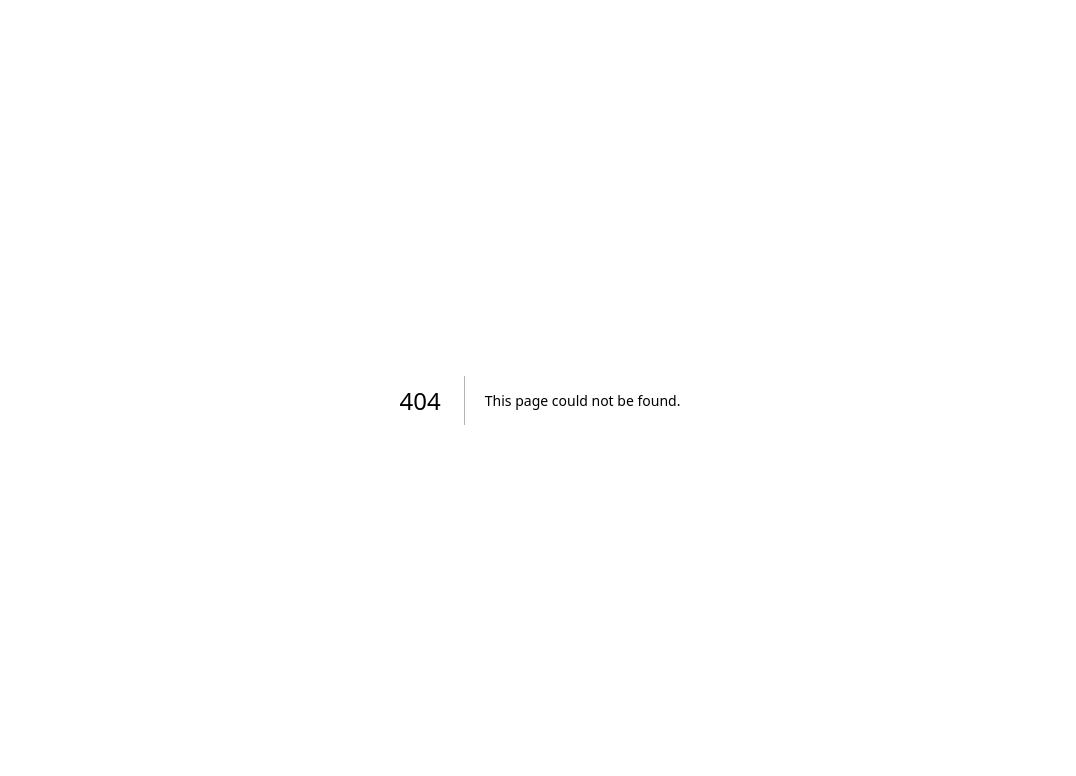
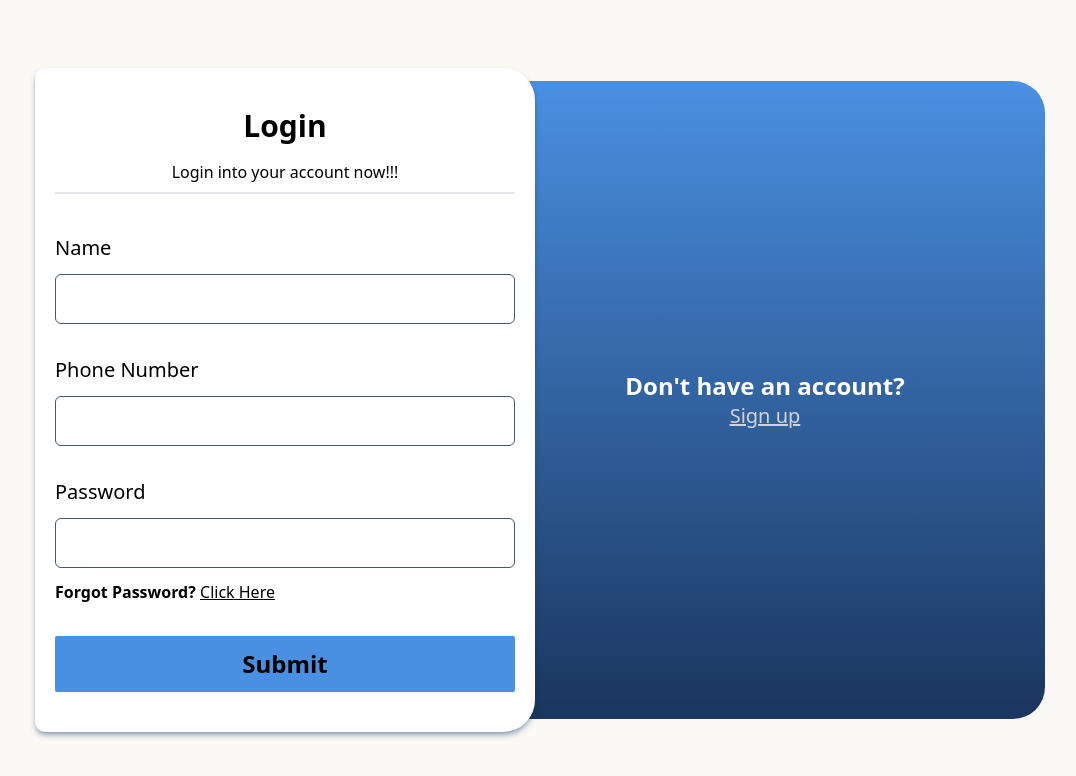
Before and after one commit to EliteWeb-Techonlogies-LTD/hostel-management-system, a Next.js app in the folder frontend/: page /login in a window 1280 px wide. Before the commit this address had no page. Shown: the top 776 px of the page, without its empty margins (100-1176 px from the left). Built offline with nearby package versions, Linux system fonts and the light colour scheme.

Commit message:
initial commit

```diff
--- a/frontend/app/header.tsx
+++ /dev/null
@@ -1,31 +0,0 @@
-import { FiAlignJustify } from "react-icons/fi";
-import { IoIosArrowDown } from "react-icons/io";
-
-const header = () => {
-    return (
-    <header className='flex justify-between  my-4 border-b-2 border-black p-4 items-center mb-20'>
-        <div className='flex items-center'>
-            <div>
-                <a><h1 className='text-2xl font-black cursor-pointer'>LOGO</h1></a>
-            </div>
-            <nav className='ml-4 text-lg'>
-                <ul className='hidden md:flex gap-8 flex-row'>
-                    <li><a href="#">Explore Hostels</a></li>
-                    <li><a href="#">Book Now</a></li>
-                    <li><a href="#">Contact Us</a></li>
-                    <li><a href="#">More Options</a></li>
-
-                </ul>
-            </nav>
-        </div>
-        <div className='hidden md:flex justify-between gap-8 items-center'>
-            <a><button className='border-2 border-black px-4 py-2 hover:bg-black hover:text-white transition ease-in-out duration-300'>Sign Up</button></a>
-            <a><button className='bg-black text-white border-black px-4 py-2 hover:bg-inherit hover:border-black hover:border-2 hover:text-black transition ease-in-out duration-300'>Log In</button></a>
-        </div>
-        <div className="md:hidden">
-            <button className="text-3xl"><FiAlignJustify /></button>
-        </div>
-    </header>
-    );
-}
-export default header;
--- /dev/null
+++ b/frontend/app/login/page.tsx
@@ -0,0 +1,39 @@
+
+import Link from "next/link"
+
+export default function Login (){
+  return (
+    <>
+   <section className="bg-[#FAF9F6] h-[100vh] flex items-center justify-center">
+    <div className="shadow-md shadow-[#1a355e60] px-5 py-10 w-full lg:w-[500px] rounded-e-[2rem] z-10 bg-white rounded-s-[10px]">
+      <h1 className="text-3xl font-bold mb-2 text-center">Login</h1>
+      <p className="text-center border-b-2 w-full py-2">Login into your account now!!!</p>
+
+      <form action="" className="pt-10">
+        <label htmlFor="name" className="text-xl block pb-3">Name</label>
+        <input type="text" id="name" className="border-[1px] border-slate-600 h-[50px] w-full rounded-md px-3 text-xl focus:outline-none"/>
+
+        <label htmlFor="contact" className="text-xl block pt-8 pb-3">Phone Number</label>
+        <input type="tel" id="contact" className="border-[1px] border-slate-600 h-[50px] w-full rounded-md px-3 text-xl focus:outline-none"/>
+
+        <label htmlFor="password" className="text-xl block pt-8 pb-3">Password</label>
+        <input type="password" id="password" className="border-[1px] border-slate-600 h-[50px] w-full rounded-md px-3 text-xl focus:outline-none "/>
+
+
+      </form>
+      <p className="py-3 font-bold">Forgot Password? <Link href="/forgot-password" className="font-light underline">Click Here</Link></p>
+
+      <button className="w-full bg-[#4A90E2] py-3 mt-5 rounded-sm text-2xl font-semibold">Submit</button>
+    </div>
+
+    <div className="hidden w-[560px] bg-gradient-to-b from-[#4A90E2] to-[#1A355E] h-[79.7vh] ml-[-50px] rounded-e-[2rem] lg:flex items-center justify-center text-center">
+
+      <div>
+      <p className="text-2xl text-white font-semibold">Don&apos;t have an account?</p>
+      <Link href="/signup" className="block text-xl text-gray-300 underline">Sign up</Link>
+      </div>
+    </div>
+   </section>
+   </>
+  )
+}
--- a/frontend/components/home-components/Navbar.tsx
+++ b/frontend/components/home-components/Navbar.tsx
@@ -17,7 +17,7 @@ export default function Navbar (){
 
         <div className="flex flex-col lg:flex-row py-8 gap-5">
           <button className="border-[1px] border-black bg-white py-2 px-5">Sign Up</button>
-          <button className="border-[1px] border-black bg-black text-white800 py-2 px-5">Log In</button>
+          <Link href="/login"><button className="border-[1px] border-black bg-black text-white800 py-2 px-5">Log In</button></Link>
         </div>
       </nav>
     </header>
```
